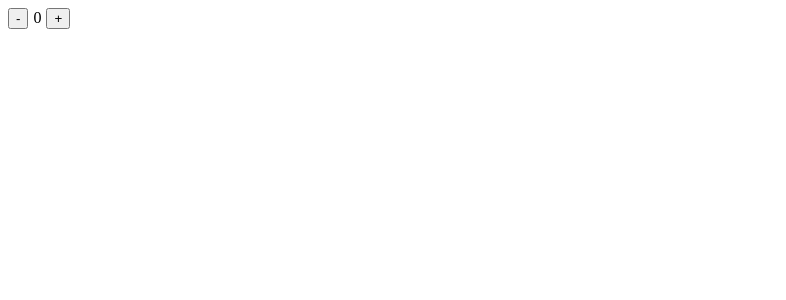
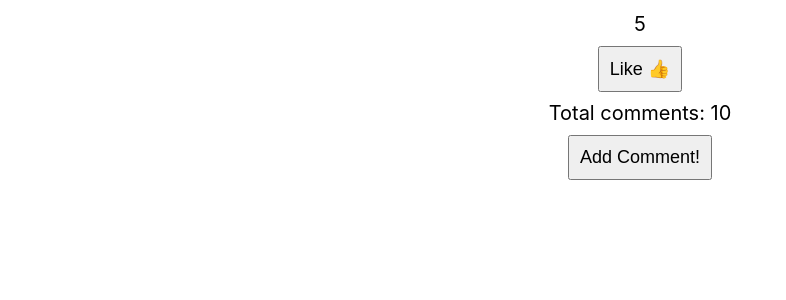
Before and after one commit to joangavelan/learning-react, a React (Create React App) app: page / in a window 1280 px wide. Shown: the top 300 px of the page, without its empty margins (0-786 px from the left). Built offline with nearby package versions, Linux system fonts and the light colour scheme.

Commit message:
Higher order components

```diff
--- a/src/App.js
+++ b/src/App.js
@@ -1,10 +1,13 @@
 import React from 'react'
-import Counter from './hooks/Use-Reducer'
+import EnhancedComment from './advanced-guides/higher-order-components/CommentCount'
+import EnhancedLikes from './advanced-guides/higher-order-components/LikeCount'
+import './index.css'
 
 const App = () => {
   return (
     <div className='app'>
-      <Counter />
+      <EnhancedLikes />
+      <EnhancedComment />
     </div>
   )
 }
--- /dev/null
+++ b/src/advanced-guides/higher-order-components/CommentCount.js
@@ -0,0 +1,19 @@
+import React, { Component } from 'react'
+import HOC from './HOC'
+
+export class CommentCount extends Component {
+  render() {
+    return (
+      <div>
+          Total comments: {this.props.count} <br/>
+        <button onClick={this.props.onClick}>
+          Add Comment!
+        </button>
+      </div>
+    )
+  }
+}
+
+const EnhancedComment = HOC(CommentCount, 10);
+
+export default EnhancedComment
--- /dev/null
+++ b/src/advanced-guides/higher-order-components/HOC.js
@@ -0,0 +1,31 @@
+import React from 'react'
+
+const HOC  = (Component, data) => {
+  console.log(data);
+
+  return class extends React.Component {
+
+    constructor(props) {
+      super(props);
+      this.state = {count: data};
+    }
+
+    handleClick = () => {
+      this.setState((state) => ({
+        count: state.count + 1
+      }))
+    }
+
+    render() {
+      return (
+        <React.Fragment>
+          <Component
+            count={this.state.count}
+            onClick={this.handleClick}/>
+        </React.Fragment>
+      );
+    }
+  }
+}
+
+export default HOC
--- /dev/null
+++ b/src/advanced-guides/higher-order-components/LikeCount.js
@@ -0,0 +1,19 @@
+import React, { Component } from 'react'
+import HOC from './HOC';
+
+class LikeCount extends Component {
+  render() {
+    return (
+      <div>
+        {this.props.count}<br/>
+        <button onClick={this.props.onClick}>
+          Like 👍
+        </button>
+      </div>
+    )
+  }
+}
+
+const EnhancedLikes = HOC(LikeCount, 5)
+
+export default EnhancedLikes;
--- a/src/index.css
+++ b/src/index.css
@@ -11,11 +11,20 @@ html {
 body {
   font-family: -apple-system, BlinkMacSystemFont, 'Segoe UI', Roboto, Oxygen, Ubuntu, Cantarell, 'Open Sans', 'Helvetica Neue', sans-serif;
   line-height: 1.45;
+  font-size: 2rem;
+  text-align: center;
+  padding: 1rem;
+  line-height: 1.45;
 }
 
 button {
-  font-size: 2.5rem;
+  font-size: 1.8rem;
   padding: 1rem;
+  margin: 7px;
+}
+
+p {
+  font-size: 2rem;
 }
 
 span {
```
Also changed, not shown: src/advanced-guides/accessibility/Accessibility.js (renamed from src/advanced-guides/Accessibility.js), src/advanced-guides/code-splitting/Code-Splitting.js (renamed from src/advanced-guides/Code-Splitting.js), src/advanced-guides/error-boundaries/Error-Boundaries.js (renamed from src/advanced-guides/Error-Boundaries.js), src/advanced-guides/fragments/Fragments.js (renamed from src/advanced-guides/Fragments.js).
